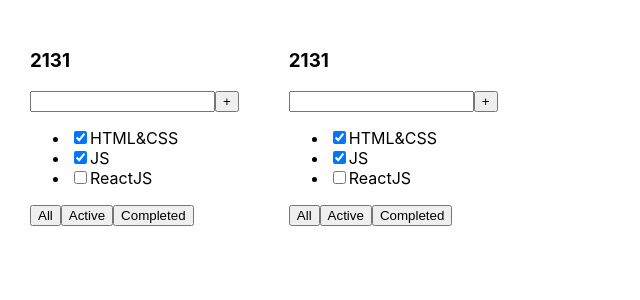
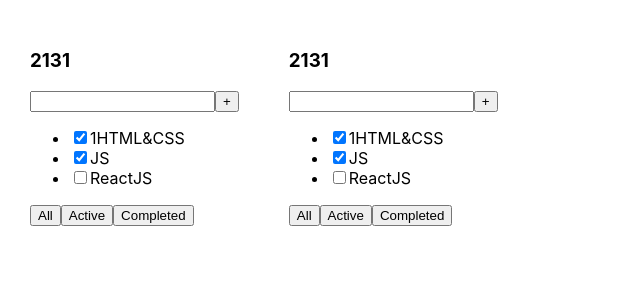
Before and after one commit to andressc/todolist, a React (Create React App) app: page / in a window 1280 px wide. Shown: the top 300 px of the page, without its empty margins (0-640 px from the left). Built offline with nearby package versions, Linux system fonts and the light colour scheme.

Commit message:
test commit

```diff
--- a/src/App.tsx
+++ b/src/App.tsx
@@ -16,7 +16,7 @@ function App() {
     // ]
 
     let [tasks, setTasks] = useState<TaskType[]>([
-        { id: 1, title: "HTML&CSS", isDone: true },
+        { id: 1, title: "1HTML&CSS", isDone: true },
         { id: 2, title: "JS", isDone: true },
         { id: 3, title: "ReactJS", isDone: false }
     ])
```
